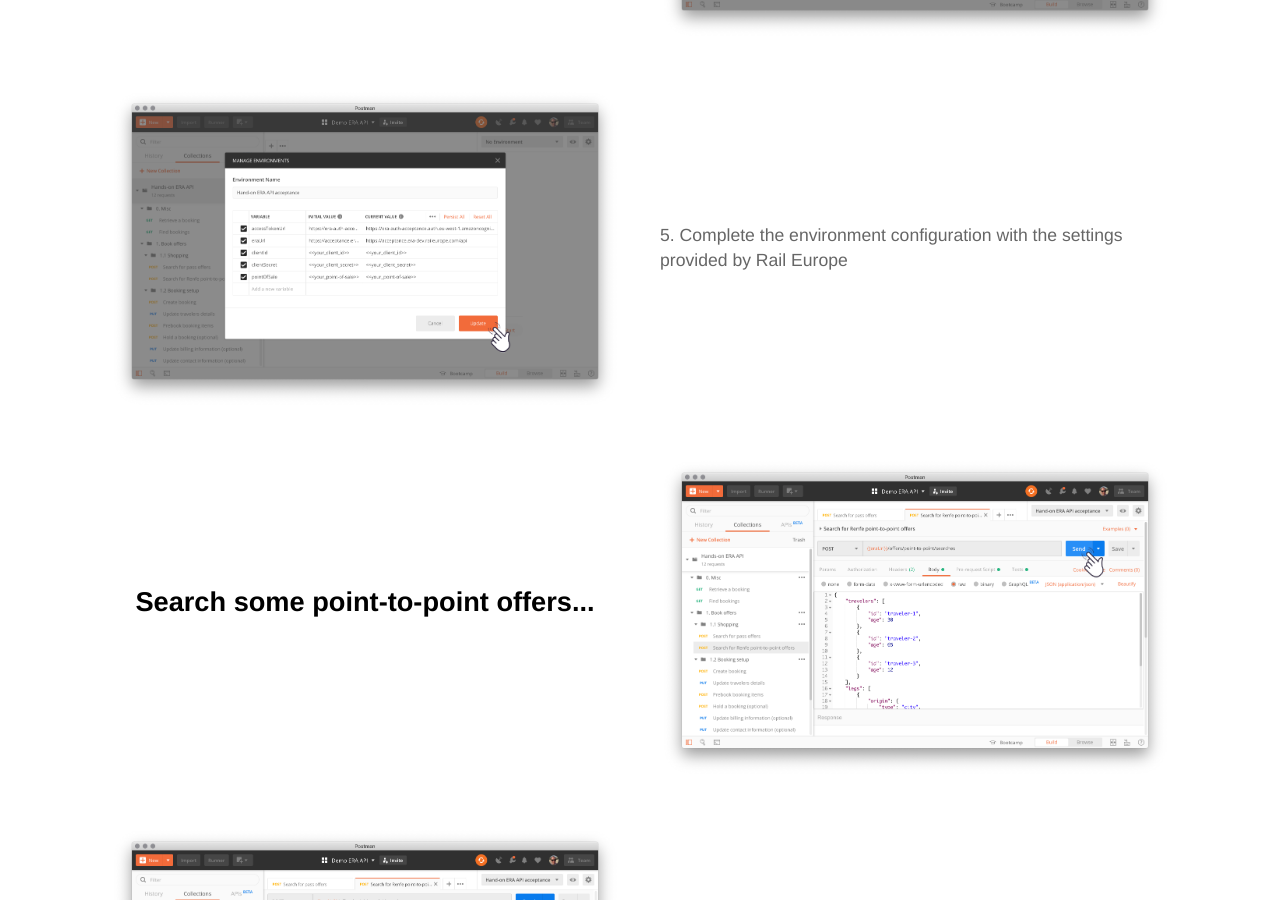
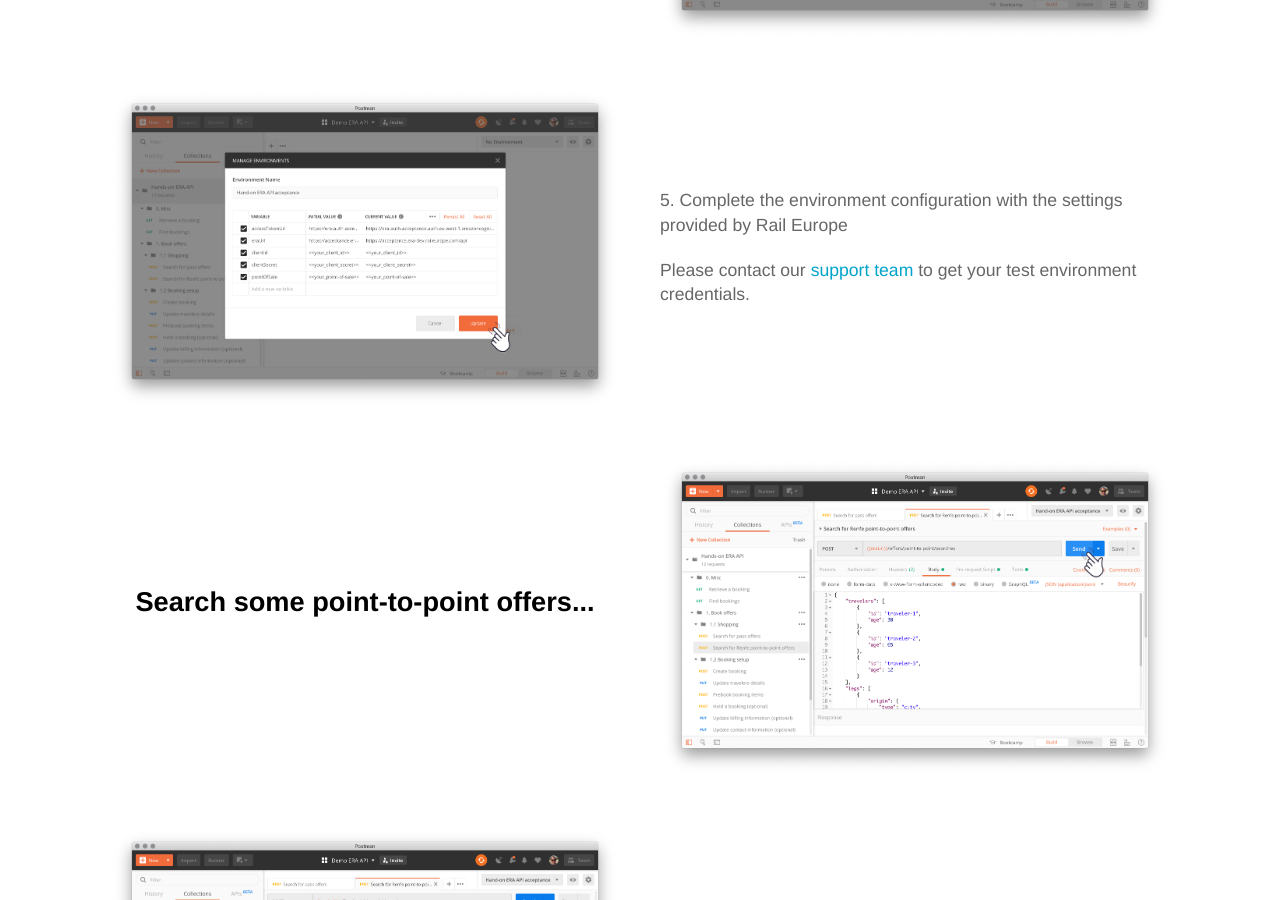
Before and after one commit to rail-europe/era-api, a Jekyll site: the page built from postman/index.html, in a window 1280 px wide and 900 px high, scrolled down 2143 px. Built offline with Jekyll 4.4.1, drawn with Linux system fonts in a browser that asks for light colours.

Commit message:
add contact support

```diff
--- a/postman/index.html
+++ b/postman/index.html
@@ -62,6 +62,7 @@
 		<div class="container flex">
 			<div class="text editable">
 				<p>5. Complete the environment configuration with the settings provided by Rail Europe</p>
+				<p>Please contact our <a href="mailto:webservices.support@raileurope.com">support team</a> to get your test environment credentials.</p>
 			</div>
 			<div class="image">
 				<img src="{{ site.baseurl }}/images/postman/2.4 complete environment.png" alt="Complete the environment configuration" class="screenshot editable" />
```
